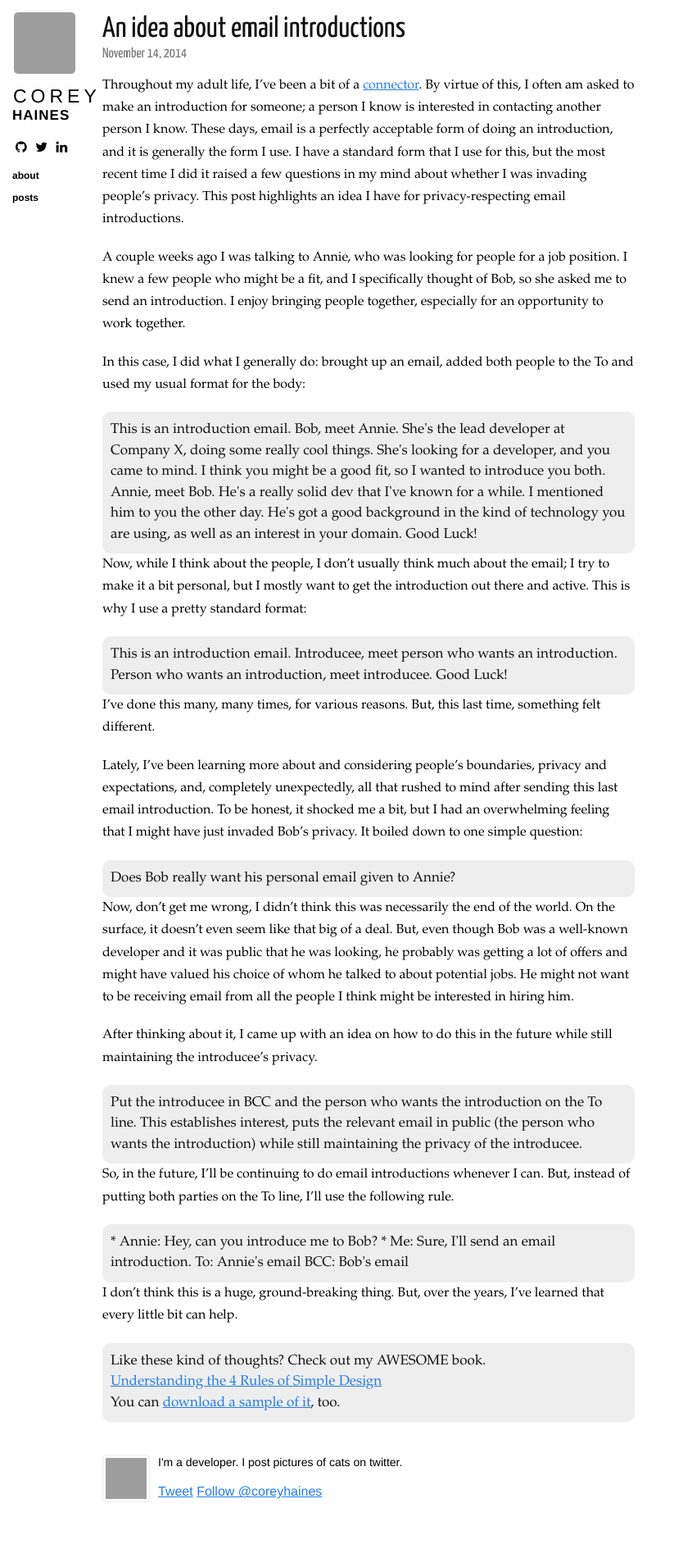
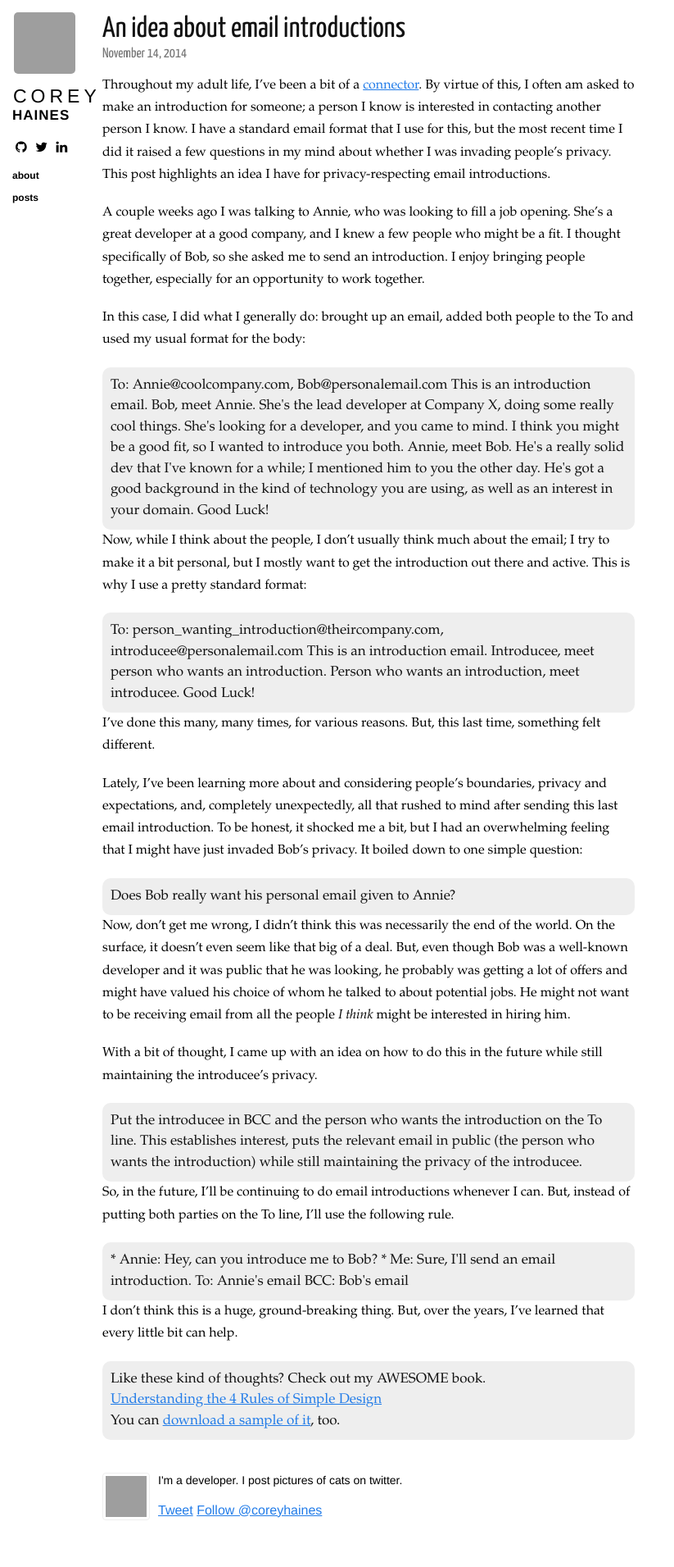
Before and after one commit to coreyhaines/coreyhaines.github.io, a Jekyll site: the page built from _posts/2014-11-14-on-email-introductions.markdown, in a window 1280 px wide. Shown: the whole page at 82% size, without its empty margins (0-823 px from the left). Built offline with Jekyll 4.4.1, drawn with Linux system fonts in a browser that asks for light colours; nearby versions of some CDN libraries; Markdown is read by kramdown in place of the engine named in the settings; comment, search, counter and statistics services are not loaded; before the commit the page ends 1888 px from its top, so only the background shows below that; grey boxes are pictures that could not be loaded.

Commit message:
Editing after seeing it rendered

```diff
--- a/_posts/2014-11-14-on-email-introductions.markdown
+++ b/_posts/2014-11-14-on-email-introductions.markdown
@@ -3,18 +3,20 @@ layout: post
 title: An idea about email introductions
 ---
 
-Throughout my adult life, I've been a bit of a <a href="http://en.wikipedia.org/wiki/The_Tipping_Point#The_Law_of_the_Few">connector</a>. By virtue of this, I often am asked to make an introduction for someone; a person I know is interested in contacting another person I know. These days, email is a perfectly acceptable form of doing an introduction, and it is generally the form I use. I have a standard form that I use for this, but the most recent time I did it raised a few questions in my mind about whether I was invading people's privacy. This post highlights an idea I have for privacy-respecting email introductions.
+Throughout my adult life, I've been a bit of a <a href="http://en.wikipedia.org/wiki/The_Tipping_Point#The_Law_of_the_Few">connector</a>. By virtue of this, I often am asked to make an introduction for someone; a person I know is interested in contacting another person I know. I have a standard email format that I use for this, but the most recent time I did it raised a few questions in my mind about whether I was invading people's privacy. This post highlights an idea I have for privacy-respecting email introductions.
 
-A couple weeks ago I was talking to Annie, who was looking for people for a job position. I knew a few people who might be a fit, and I specifically thought of Bob, so she asked me to send an introduction. I enjoy bringing people together, especially for an opportunity to work together.
+A couple weeks ago I was talking to Annie, who was looking to fill a job opening. She's a great developer at a good company, and I knew a few people who might be a fit. I thought specifically of Bob, so she asked me to send an introduction. I enjoy bringing people together, especially for an opportunity to work together.
 
 In this case, I did what I generally do: brought up an email, added both people to the To and used my usual format for the body:
 
 <aside class='callout highlight'>
+To: Annie@coolcompany.com, Bob@personalemail.com
+
 This is an introduction email.
 
 Bob, meet Annie. She's the lead developer at Company X, doing some really cool things. She's looking for a developer, and you came to mind. I think you might be a good fit, so I wanted to introduce you both.
 
-Annie, meet Bob. He's a really solid dev that I've known for a while. I mentioned him to you the other day. He's got a good background in the kind of technology you are using, as well as an interest in your domain.
+Annie, meet Bob. He's a really solid dev that I've known for a while; I mentioned him to you the other day. He's got a good background in the kind of technology you are using, as well as an interest in your domain.
 
 Good Luck!
 </aside>
@@ -22,6 +24,8 @@ Good Luck!
 Now, while I think about the people, I don't usually think much about the email; I try to make it a bit personal, but I mostly want to get the introduction out there and active. This is why I use a pretty standard format:
 
 <aside class='callout highlight'>
+To: person_wanting_introduction@theircompany.com, introducee@personalemail.com
+
 This is an introduction email.
 
 Introducee, meet person who wants an introduction.
@@ -39,9 +43,9 @@ Lately, I've been learning more about and considering people's boundaries, priva
 Does Bob really want his personal email given to Annie?
 </aside>
 
-Now, don't get me wrong, I didn't think this was necessarily the end of the world. On the surface, it doesn't even seem like that big of a deal. But, even though Bob was a well-known developer and it was public that he was looking, he probably was getting a lot of offers and might have valued his choice of whom he talked to about potential jobs. He might not want to be receiving email from all the people I think might be interested in hiring him.
+Now, don't get me wrong, I didn't think this was necessarily the end of the world. On the surface, it doesn't even seem like that big of a deal. But, even though Bob was a well-known developer and it was public that he was looking, he probably was getting a lot of offers and might have valued his choice of whom he talked to about potential jobs. He might not want to be receiving email from all the people *I think* might be interested in hiring him.
 
-After thinking about it, I came up with an idea on how to do this in the future while still maintaining the introducee's privacy.
+With a bit of thought, I came up with an idea on how to do this in the future while still maintaining the introducee's privacy.
 
 <aside class='callout highlight'>
 Put the introducee in BCC and the person who wants the introduction on the To line. This establishes interest, puts the relevant email in public (the person who wants the introduction) while still maintaining the privacy of the introducee.
@@ -51,9 +55,11 @@ So, in the future, I'll be continuing to do email introductions whenever I can.
 
 <aside class='callout highlight'>
 * Annie: Hey, can you introduce me to Bob?
+
 * Me: Sure, I'll send an email introduction.
 
 To: Annie's email
+
 BCC: Bob's email
 </aside>
 
```
